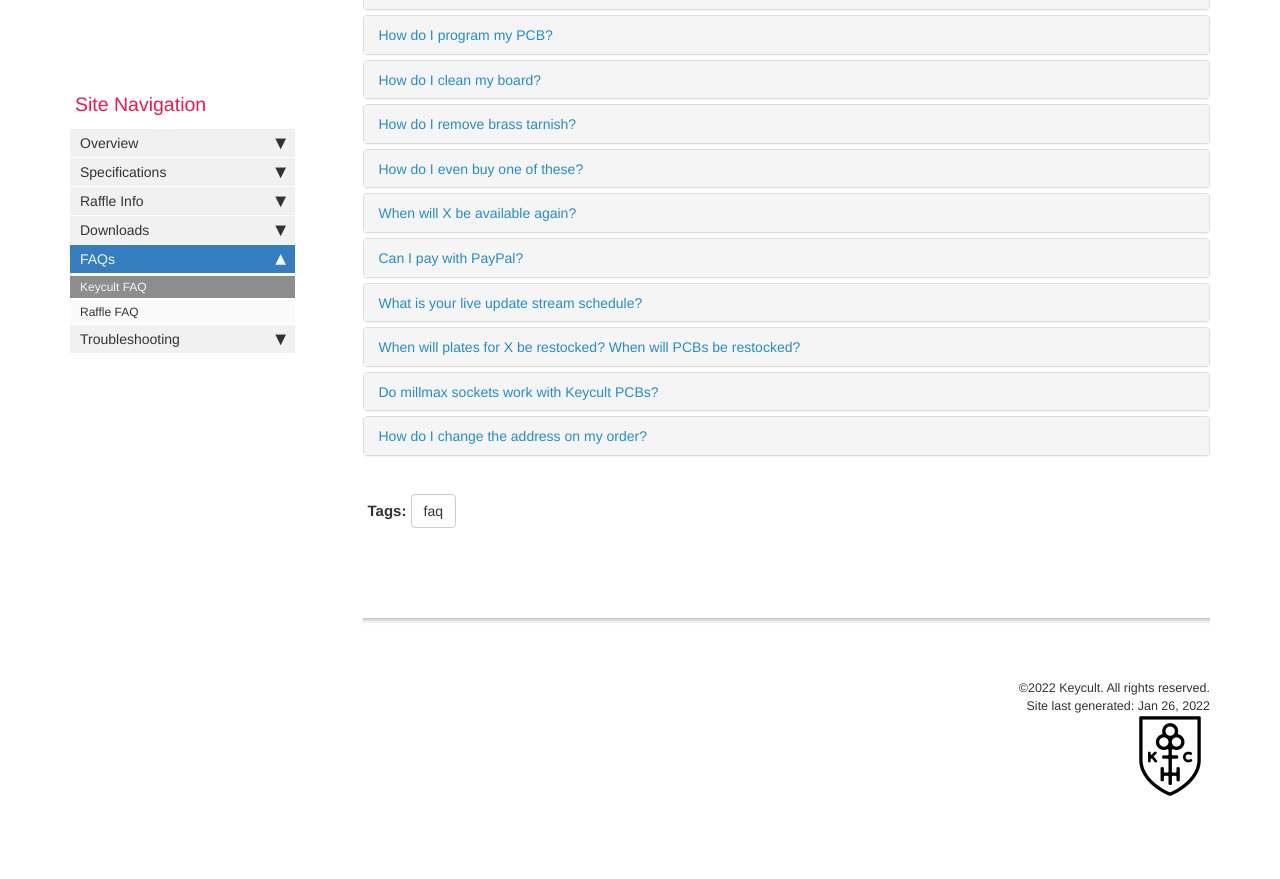
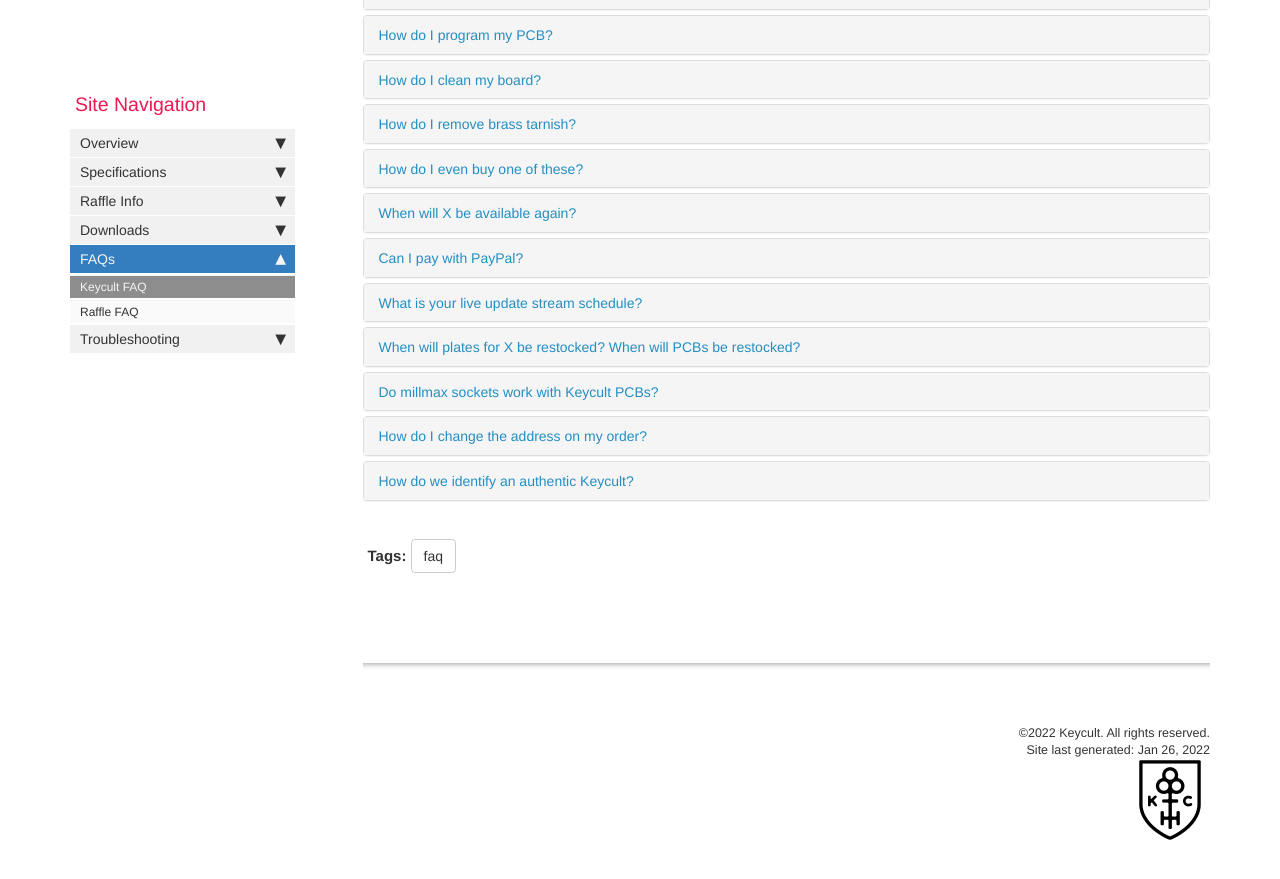
Before and after one commit to keycult/keycult-resources, a Jekyll site: the page built from pages/mydoc/faq_keycult_faq.md, in a window 1280 px wide and 900 px high, scrolled down 647 px. Shown: the top 879 px of the window. Built offline with Jekyll 4.4.1, drawn with Linux system fonts in a browser that asks for light colours; comment, search, counter and statistics services are not loaded; before the commit the page ends 1503 px from its top, so only the background shows below that.

Commit message:
Update faq_keycult_faq.md

```diff
--- a/pages/mydoc/faq_keycult_faq.md
+++ b/pages/mydoc/faq_keycult_faq.md
@@ -276,5 +276,18 @@
                         </div>
                     </div>
                     <!-- /.panel -->
+                      <div class="panel panel-default">
+                        <div class="panel-heading">
+                            <h4 class="panel-title">
+                                <a class="noCrossRef accordion-toggle" data-toggle="collapse" href="#collapse19">How do we identify an authentic Keycult?</a>
+                            </h4>
+                        </div>
+                        <div id="collapse19" class="panel-collapse collapse">
+                            <div class="panel-body">
+                                Depending on the revision and form factor, each board will have different ways to identify authenticity. The most clear cut way to get an authentic Keycult is through purchasing through Keycult. If you are ever unsure if a Keycult is real or not, please feel free to reach out to our Discord and ask.
+                            </div>
+                        </div>
+                    </div>
+                    <!-- /.panel -->
 </div>
 <!-- /.panel-group -->
```
